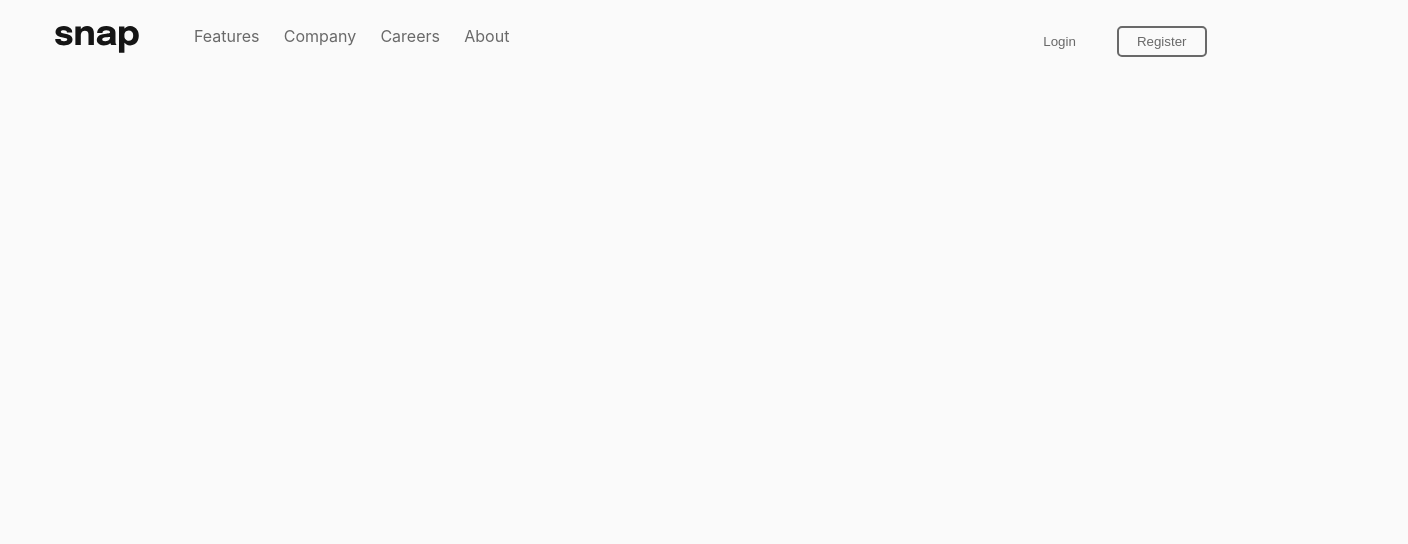
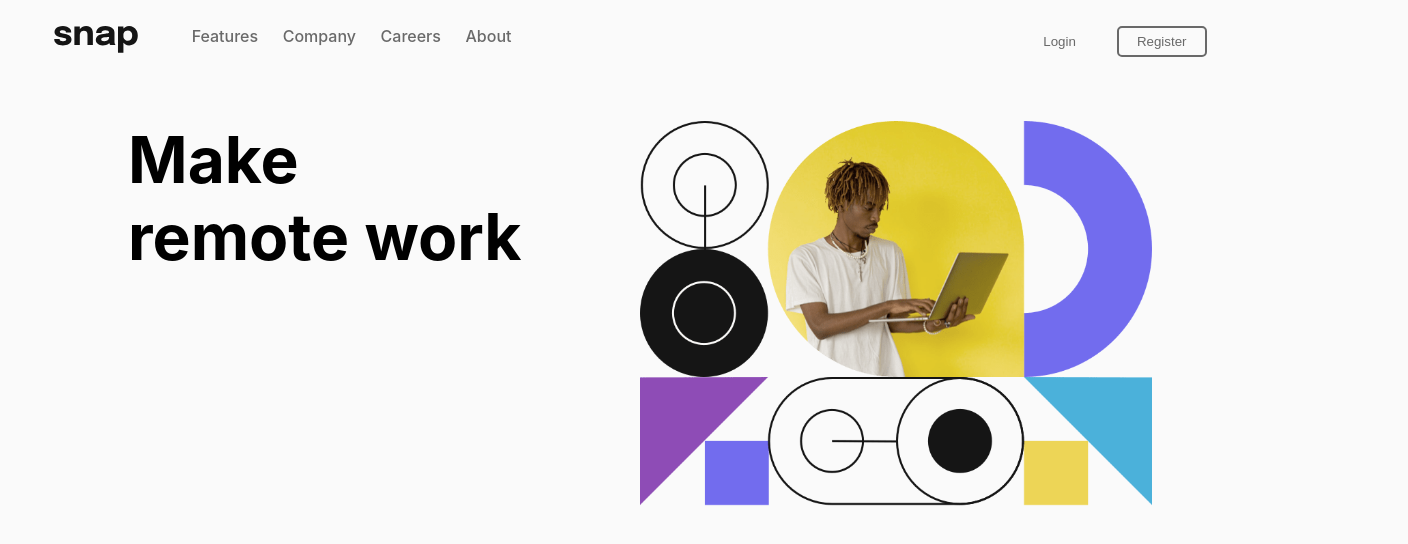
Before and after one commit to Reda-Hammada/snap-app, a React (Create React App) app: page / in a window 1280 px wide. Shown: the top 544 px of the page, 1408 px wide, since content can reach past the window. Built offline with nearby package versions, Linux system fonts and the light colour scheme.

Commit message:
working on hero section and image screen size image condtional rendering

```diff
--- a/src/App.css
+++ b/src/App.css
@@ -18,5 +18,6 @@
 body{
   background-color: var(--Almost-White);
   user-select: none;
+  font-weight: 500;
 
 }
--- a/src/App.js
+++ b/src/App.js
@@ -2,12 +2,15 @@ import './App.css';
 import './components/Header.css'
 import './components/Features.css';
 import './components/Company.css';
+import './components/Hero.css';
 import Header from './components/Header';
+import Hero from './components/Hero';
 
 function App() {
   return (
     <div className="App">
       <Header />
+      <Hero />
     </div>
   );
 }
--- a/src/components/Header.jsx
+++ b/src/components/Header.jsx
@@ -6,8 +6,8 @@ import Company from './Company'
 
 function Header() {
   return (
-    <div className='nav_container'>
-        <div className='logo_list_container'>
+    <header className='nav_container'>
+        <nav className='logo_list_container'>
             <div className='logo_container'>
                 <img src={Logo} alt = 'Logo snap app icon' />
             </div>
@@ -19,14 +19,14 @@ function Header() {
                     <li>About</li>
                 </ul>
             </div>
-        </div>
+        </nav>
         <div className='button_container'>
             <button className='button_login'>Login</button>
             <button className='button_register'>Register</button>
         </div>
 
 
-    </div>
+    </header>
   )
 }
 
--- /dev/null
+++ b/src/components/Hero.css
@@ -0,0 +1,33 @@
+
+
+
+ .main_container  {
+
+    width: 100%;
+    margin-left: 10%;
+    margin-right: auto;
+    margin-top: 5%;
+
+ }
+
+ .heading_images_container{
+
+    display: flex;
+    width: 80%;
+
+ }
+ .main_container .heading_images_container h1 {
+
+    font-size: 4rem;
+ }
+
+
+ .heading_images {
+
+    width: 70% ;
+ }
+
+ .hero_image_container img {
+
+    width: 40vw;
+ }
--- /dev/null
+++ b/src/components/Hero.jsx
@@ -0,0 +1,36 @@
+import React, { useState,useEffect } from 'react'
+import imageDesktop from '../images/image-hero-desktop.png';
+import imageMobile from '../images/image-hero-mobile.png';
+
+function Hero() {
+
+    const [mobile, matchScreen] = useState(
+        window.matchMedia("min-width: 344px )").mobile
+        );
+    useEffect(()=>{
+
+        window.matchMedia("(min-width: 344px )")
+        .addEventListener('change', e => matchScreen(e.mobile));
+    },[])
+
+  return (
+    <main className='main_container '>
+        <div className='heading_images_container'>
+            <div className='heading_images'>
+                <h1>Make<br></br>remote work</h1>
+                <div>
+
+                </div>
+            </div>
+            <div className='hero_image_container'>
+                 {mobile && (<img src={imageDesktop} alt='image desktop for hero ' />
+                    )}
+                 {!mobile &&  (<img src={imageMobile} alt='image desktop for hero ' />
+                 )}
+            </div>
+        </div>
+    </main>
+  )
+}
+
+export default Hero
```
